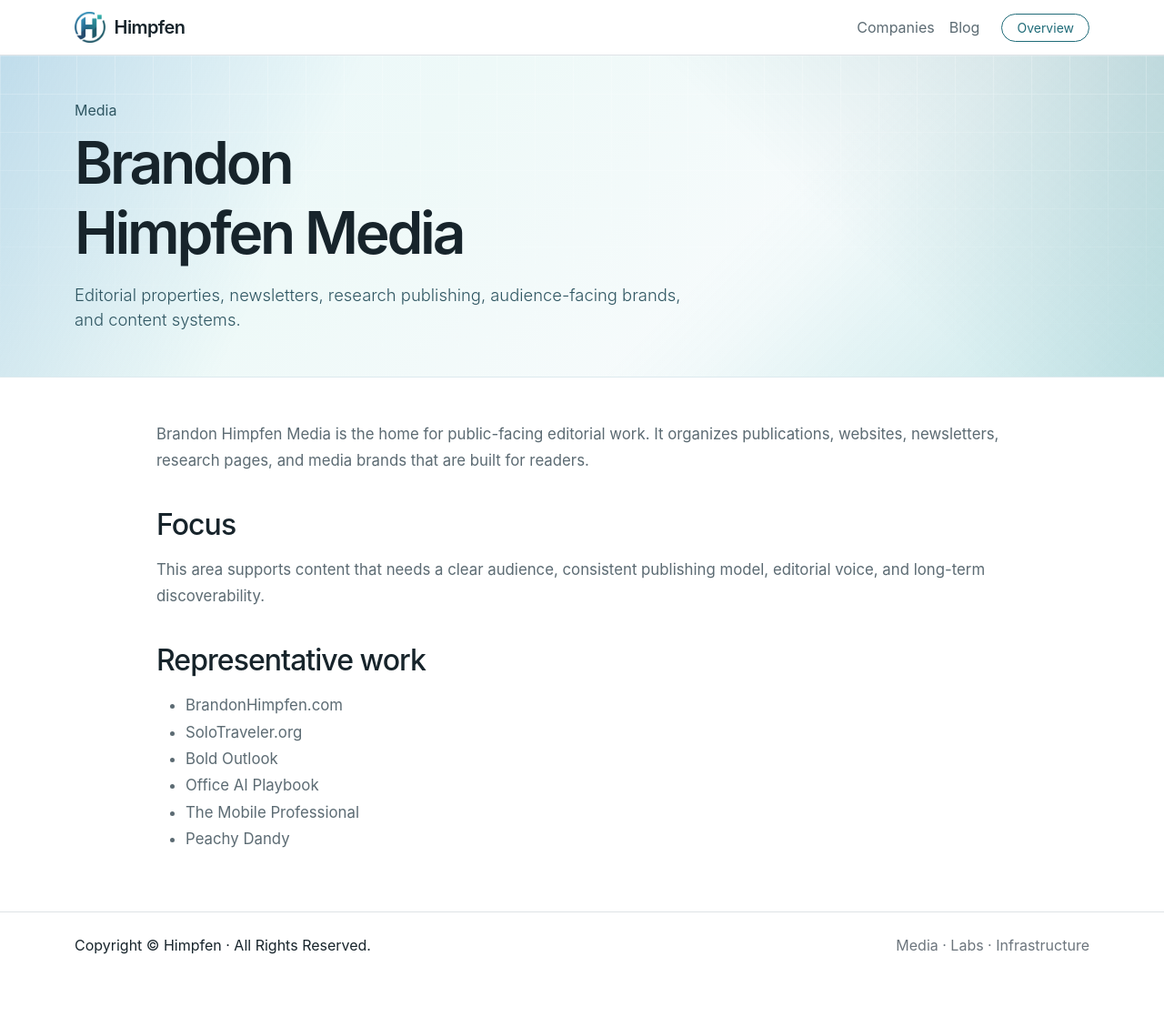
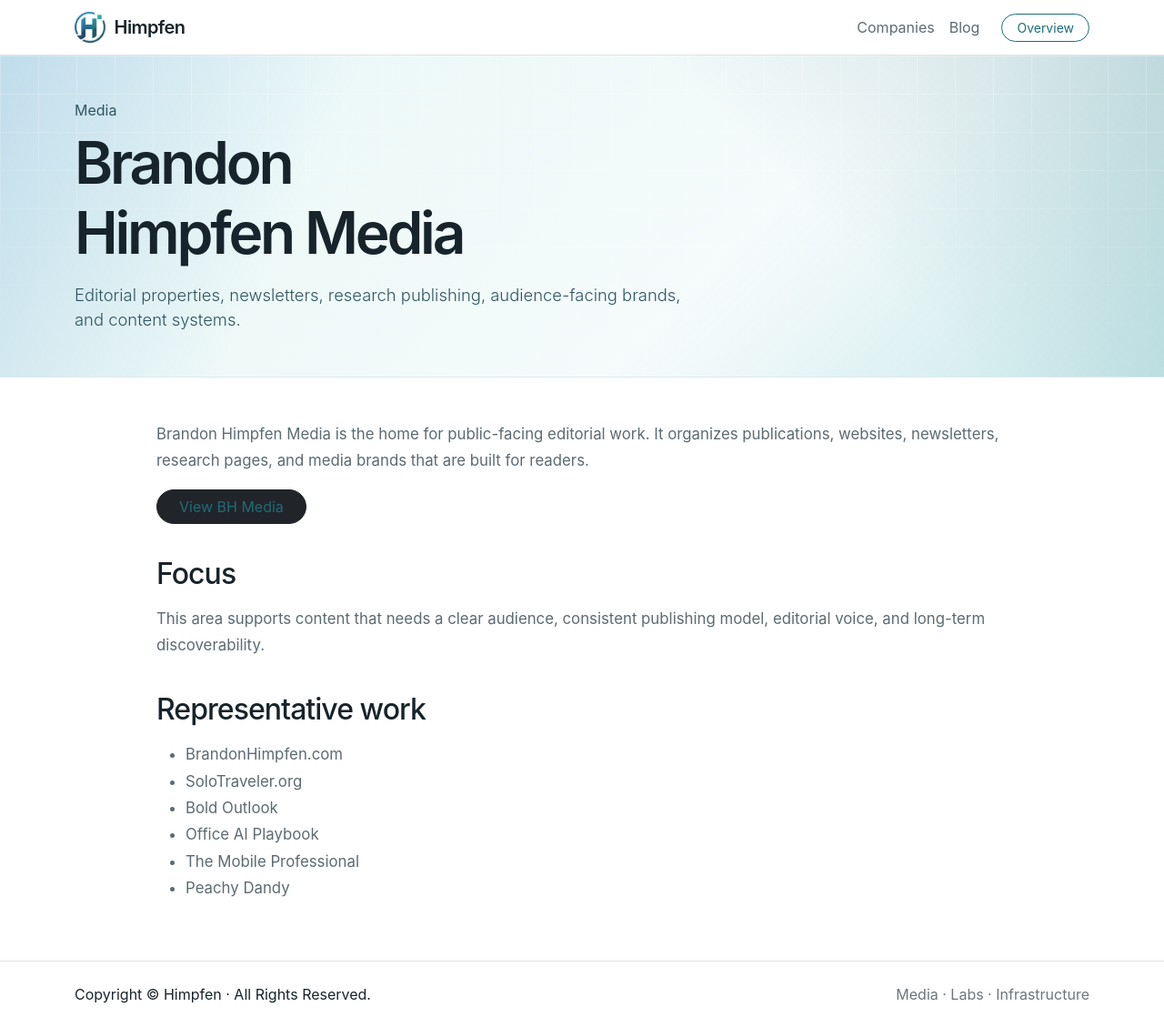
Before and after one commit to himpfen/www, a Jekyll site: the page built from companies/brandon-himpfen-media/index.md, in a window 1280 px wide and 1129 px high. Shown: the whole window at 91% size. Built offline with Jekyll 4.4.1, drawn with Linux system fonts in a browser that asks for light colours.

Commit message:
Update index.md

```diff
--- a/companies/brandon-himpfen-media/index.md
+++ b/companies/brandon-himpfen-media/index.md
@@ -6,6 +6,8 @@ description: Editorial properties, newsletters, research publishing, audience-fa
 ---
 
 Brandon Himpfen Media is the home for public-facing editorial work. It organizes publications, websites, newsletters, research pages, and media brands that are built for readers.
+
+<a href="https://brandonhimpfenmedia.com/" class="btn btn-dark rounded-pill px-4">View BH Media</a>
 
 ## Focus
 
```
